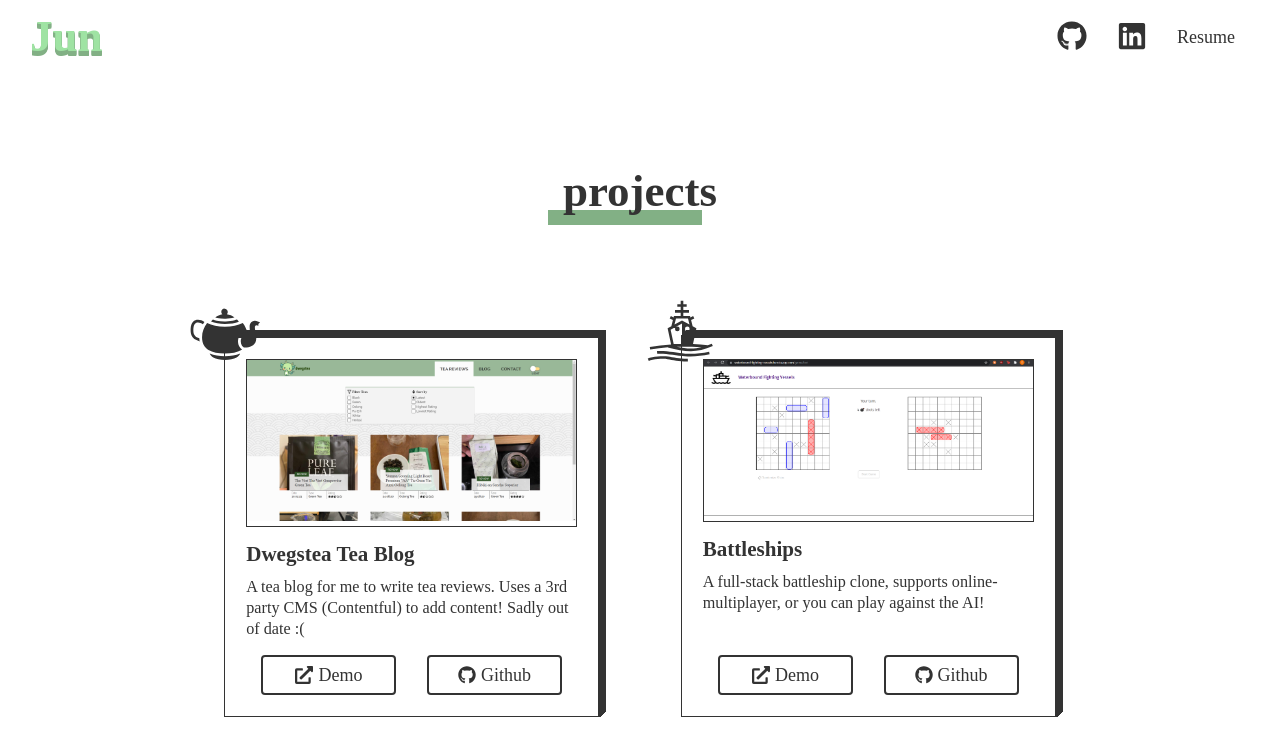
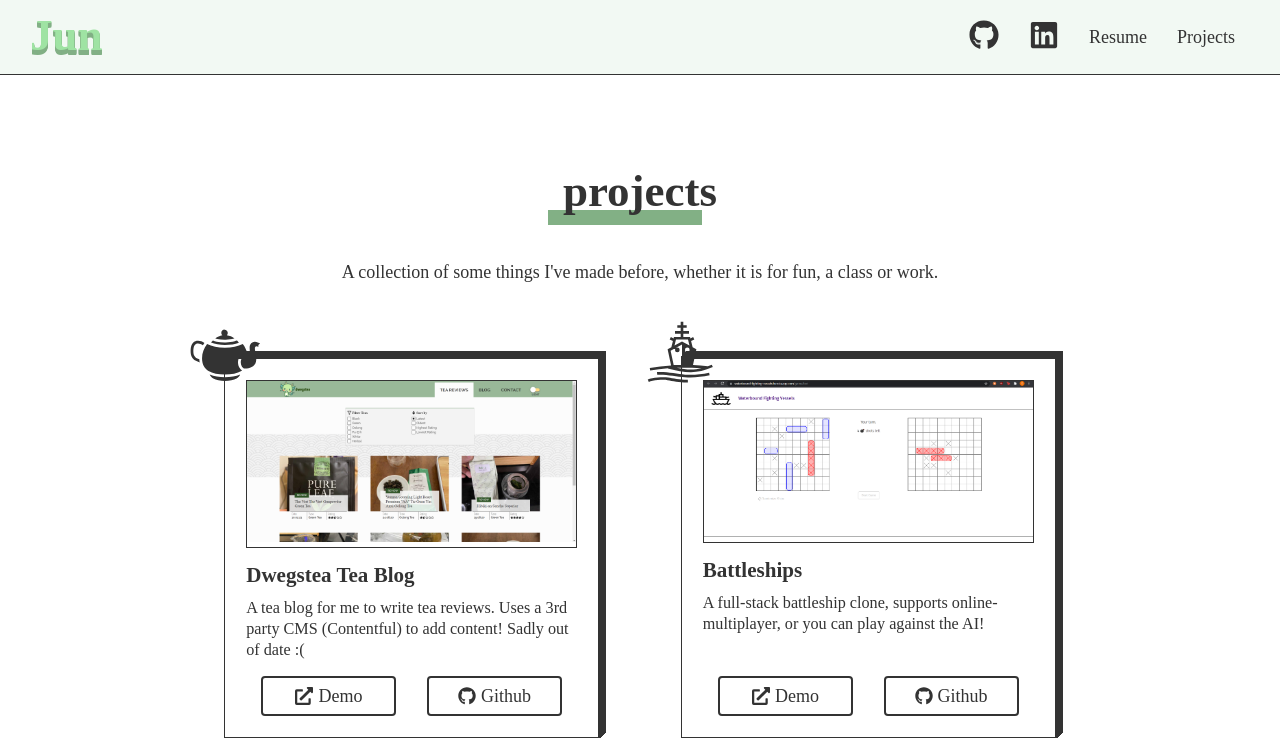
Before and after one commit to dweggyness/portfolio2022, a Next.js app: page /projects in a window 1280 px wide. Shown: the top 746 px of the page. Built offline with nearby package versions, Linux system fonts and the light colour scheme.

Commit message:
more work on projects and home page

```diff
--- a/components/Navbar.jsx
+++ b/components/Navbar.jsx
@@ -7,11 +7,11 @@ export default function ProjectsPage() {
   return (
     <nav className={styles.navbar}>
         <div>
-          <Link href="/">
-            <h1 className={`${styles.titleText} ${styles.scaleOnHover} ${styles.underlineOnHover}`} style={{ marginBottom: '4px' }}>
-                Jun
-            </h1>
-          </Link>
+          <h1 className={`${styles.titleText} ${styles.scaleOnHover} ${styles.underlineOnHover}`} style={{ marginBottom: '4px' }}>
+            <Link href="/">
+              Jun
+            </Link>
+          </h1>
         </div>
 
         <div>
@@ -21,11 +21,16 @@ export default function ProjectsPage() {
           <a className={styles.underlineOnHover} target="_blank" rel="noreferrer" href='https://www.linkedin.com/in/ooi-jun-ming-1695251a9/'>
             <FaLinkedin className={styles.scaleOnHover} size='2rem'/>
           </a>
-          <Link href="/resume.pdf">
-            <span className={`${styles.underlineOnHover} ${styles.scaleOnHover} ${styles.navbarText}`}>
+          <span className={`${styles.underlineOnHover} ${styles.scaleOnHover} ${styles.navbarText}`}>
+            <Link href="/resume.pdf">
               Resume
-            </span>
-          </Link>
+            </Link>
+          </span>
+          <span className={`${styles.underlineOnHover} ${styles.scaleOnHover} ${styles.navbarText}`}>
+            <Link href="/projects">
+              Projects
+            </Link>
+          </span>
         </div>
     </nav>
   )
--- a/pages/projects/index.jsx
+++ b/pages/projects/index.jsx
@@ -14,6 +14,9 @@ export default function ProjectsPage() {
         <h1 className={styles.titleContainer}>
           projects
         </h1>
+        <p className={styles.descriptionContainer}>
+          A collection of some things I've made before, whether it is for fun, a class or work.
+        </p>
 
         <div className={styles.projectsContainer}>
           <ProjectComponent
--- a/styles/components/Navbar.module.css
+++ b/styles/components/Navbar.module.css
@@ -18,10 +18,12 @@
   z-index: 5;
 
   display: flex;
-  background: white;
+  background: var(--lightgreen);
   justify-content: space-between;
   align-items: center;
   padding-right: 1rem;
+
+  border-bottom: 1px solid var(--black);
 }
 
 .navbar > div {
@@ -49,9 +51,6 @@
 }
 
 /* sliding underline animation when hovering over social icons */
-.underlineOnHover:hover {
-  cursor: pointer;
-}
 
 .underlineOnHover::after {
   content:'';
--- a/styles/globals.css
+++ b/styles/globals.css
@@ -2,7 +2,7 @@
 :root {
   --titlegreen: #9fe3a3;
   --green: #82b085;
-  --lightgreen: #b7d1b9;
+  --lightgreen: #f2f9f3;
   --black: #333333;
   --background: #fefffe;
 }
--- a/styles/pages/Projects.module.css
+++ b/styles/pages/Projects.module.css
@@ -31,6 +31,11 @@
   background-color: var(--green);
 }
 
+.descriptionContainer {
+  margin: 0;
+  font-size: 1.2em;
+}
+
 .projectsContainer {
   margin-top: 1em;
   max-width: 95%;
```
Also changed, not shown: pages/index.jsx (+11 -47 lines).
